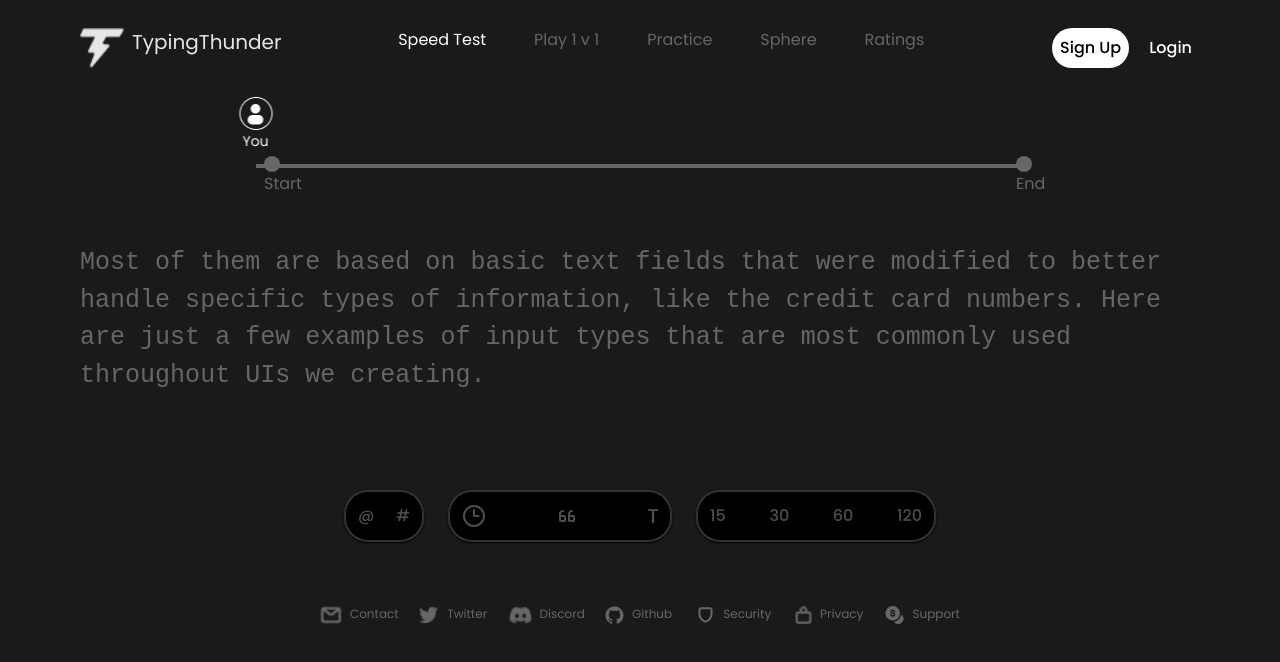
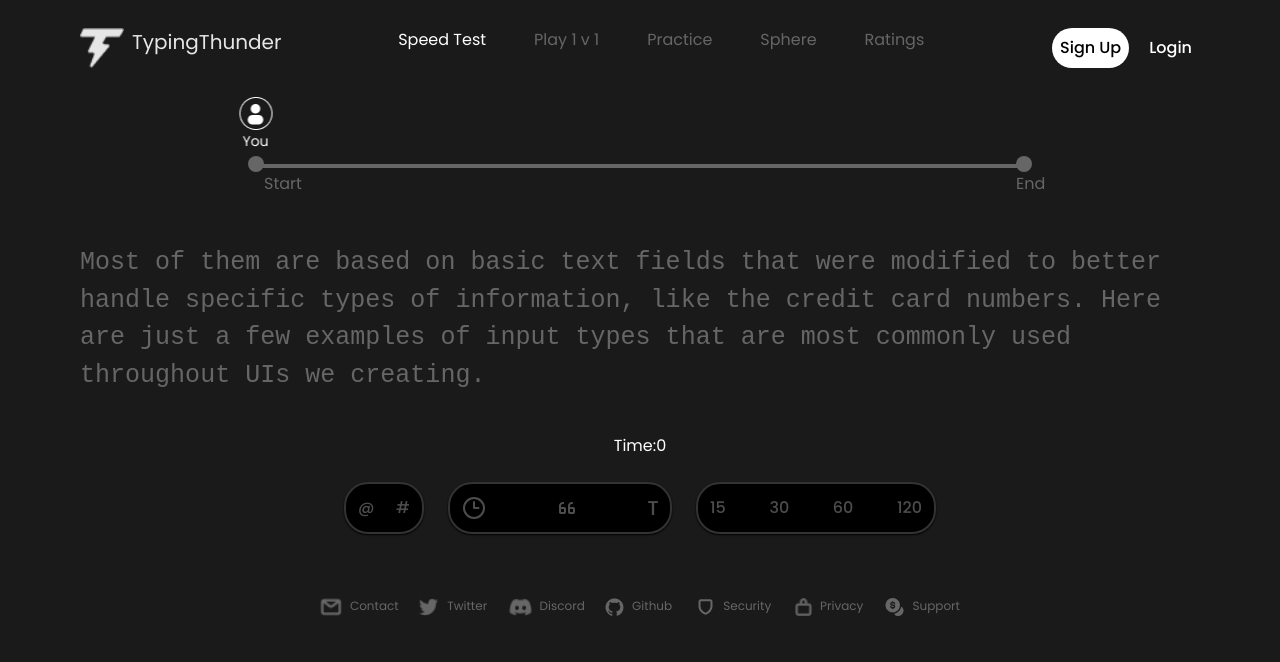
Before and after one commit to traptijindal/Typing-Thunder, a React (Vite) app in the folder typing_thunder/: page / in a window 1280 px wide. Shown: the top 662 px of the page. Built offline with nearby package versions, Linux system fonts and the light colour scheme.

Commit message:
added timer functionality

```diff
--- a/typing_thunder/src/Pages/Landing.jsx
+++ b/typing_thunder/src/Pages/Landing.jsx
@@ -9,12 +9,14 @@ const Landing = () => {
   const [randomText, setRandomText] = useState('');
   const [randomPunctuation, setAddPunctuation] = useState(false);
   const [randomNumber, setAddNumbers] = useState(false);
+  const [isRunning, setIsRunning] = useState(false);
+  const [showButtons,setShowButtons] = useState(true);
   return (
     <div className='m-5 md:mt-[25px] lg:mt-[28px] lg:mx-[80px] overflow-hidden static'>
       <Navbar/>
-      <Textarea randomText={randomText} randomPunctuation={randomPunctuation} randomNumber={randomNumber}/>
-      <Timer_word setRandomText={setRandomText} setAddPunctuation={setAddPunctuation} setAddNumbers={setAddNumbers}/>
-      <Footer/>
+      <Textarea randomText={randomText} randomPunctuation={randomPunctuation} randomNumber={randomNumber}  />
+      <Timer_word setRandomText={setRandomText} setAddPunctuation={setAddPunctuation} setAddNumbers={setAddNumbers}  isRunning={isRunning} setIsRunning={setIsRunning} showButtons={showButtons} setShowButtons={setShowButtons}/>
+      <Footer showButtons={showButtons} />
     </div>
   )
 }
--- a/typing_thunder/src/components/Footer.jsx
+++ b/typing_thunder/src/components/Footer.jsx
@@ -8,8 +8,10 @@ import github from  "/github.png"
 import security from  "/security.png"
 
 
-const Footer = () => {
+const Footer = ({showButtons}) => {
   return (
+<>
+{showButtons &&(
     <div className='flex justify-center gap-[24px] '>
     <div className='flex space-x-2 text-[#666666]'>
     <img src={mail} alt="" />
@@ -46,6 +48,7 @@ const Footer = () => {
       <p className='text-xs'>Support</p>
     </div>
   </div>
+   )}</>
   )
 }
 
--- a/typing_thunder/src/components/Textarea.jsx
+++ b/typing_thunder/src/components/Textarea.jsx
@@ -1,111 +1,7 @@
-// import React, { useState,useEffect } from 'react';
-// import profile from "/Frame 67.png";
-
-// const Textarea = () => {
-//   const [userInput, setUserInput] = useState('');
-//   const text = "Most of them are based on basic text fields that were modified to better handle specific types of information, like the credit card numbers. Here are just a few examples of input types that are most commonly used throughout UIs we creating.";
-
-//   const handleChange = (e) => {
-//     setUserInput(e.target.value);
-//   };
-
-//   const getHighlightedText = (input, text) => {
-//     return text.split('').map((char, index) => {
-//       if (index < input.length) {
-//         return input[index] === char ? (
-//           <span key={index} className="text-white">{char}</span>
-//         ) : (
-//           <span key={index} className="text-red-500">{char}</span>
-//         );
-//       } else {
-//         return <span key={index} className="text-[#666666]">{char}</span>;
-//       }
-//     });
-//   };
-
-//   const calculateProgress = (input, text) => {
-//     let correctCount = 0;
-//     for (let i = 0; i < text.length; i++) {
-//       if (i < input.length && input[i] === text[i]) {
-//         correctCount++;
-//       }
-//     }
-//     return (correctCount / text.length) * 100;
-//   };
-
-//   const progress = calculateProgress(userInput, text);
-
-//   useEffect(() => {
-//     const handleKeyPress = (e) => {
-//       let key = e.key;
-
-//       // Check if Caps Lock is on
-//       const capsLockOn = e.getModifierState('CapsLock');
-//       if (key !== 'CapsLock' && key !== 'Backspace') {
-//       if (capsLockOn) {
-//         key = key.toUpperCase(); // Convert to uppercase if Caps Lock is on
-//       } else {
-//         key = key.toLowerCase(); // Convert to lowercase if Caps Lock is off
-//       }
-//     }
-//       if (key === 'Backspace') {
-//         setUserInput(prevInput => prevInput.slice(0, -1)); // Handle backspace
-//       } else if(key!='CapsLock') {
-//         setUserInput(prevInput => prevInput + key); // Append the pressed key to userInput
-//       }
-//     };
-
-//     window.addEventListener('keydown', handleKeyPress);
-
-//     return () => {
-//       window.removeEventListener('keydown', handleKeyPress);
-//     };
-//   }, []);
-
-//   return (
-//     <div className='mb-24'>
-//       <div className='flex justify-center'>
-//         <div className="relative flex mb-20 w-full max-w-3xl my-8">
-//           <img
-//             src={profile}
-//             alt="profile"
-//             className='absolute bottom-4 transition-transform duration-300'
-//             style={{ left: `${progress}%`, transform: 'translateX(-50%)' }}
-//           />
-//           <div
-//             className="absolute w-full h-1"
-//             style={{
-//               background: `linear-gradient(to right, white ${progress}%, #666666 ${progress}%)`
-//             }}
-//           ></div>
-//           <div className="relative w-full flex justify-between">
-//             <div>
-//               <div className="absolute left-0 transform translate-x-1/2 -translate-y-1/2 h-4 w-4 bg-[#666666] rounded-full "></div>
-//               <div className='text-[#666666] mt-4 absolute left-0 transform translate-x-1/2 -translate-y-1/2 h-4 w-4'>Start</div>
-//             </div>
-//             <div>
-//               <div className="absolute right-0 transform translate-x-1/2 -translate-y-1/2 h-4 w-4 bg-[#666666] rounded-full"></div>
-//               <div className='text-[#666666] mt-4 absolute right-0 transform translate-x-1/2 -translate-y-1/2 h-4 w-4'>End</div>
-//             </div>
-//           </div>
-//         </div>
-//       </div>
-//       <div className='text-[25px] text-start font-ocr' >
-//         {getHighlightedText(userInput, text)}
-
-//       </div>
-
-//     </div>
-//   );
-// }
-
-// export default Textarea;
-
-
 import React, { useState, useEffect } from 'react';
 import profile from "/Frame 67.png";
 
-const Textarea = ({ randomText, randomPunctuation, randomNumber }) => {
+const Textarea = ({ randomText, randomPunctuation, randomNumber}) => {
   const defaultText = "Most of them are based on basic text fields that were modified to better handle specific types of information, like the credit card numbers. Here are just a few examples of input types that are most commonly used throughout UIs we creating.";
   const [userInput, setUserInput] = useState('');
   const [text, setText] = useState(defaultText);
@@ -136,6 +32,10 @@ const Textarea = ({ randomText, randomPunctuation, randomNumber }) => {
      }
   }, [randomNumber]);
 
+  const resetUserInput = () => {
+    setUserInput('');
+  };
+
   const getHighlightedText = (input, text) => {
     return text.split('').map((char, index) => {
       if (index < input.length) {
@@ -149,6 +49,7 @@ const Textarea = ({ randomText, randomPunctuation, randomNumber }) => {
       }
     });
   };
+
 
   const calculateProgress = (input, text) => {
     let correctCount = 0;
@@ -167,7 +68,7 @@ const Textarea = ({ randomText, randomPunctuation, randomNumber }) => {
       let key = e.key;
 
       if (e.altKey) {
-        return; // Do nothing if Alt is pressed
+        return;
       }
 
       if (key === 'Shift') {
@@ -216,8 +117,10 @@ const Textarea = ({ randomText, randomPunctuation, randomNumber }) => {
       window.removeEventListener('keyup', handleKeyUp);
     };
   }, [shiftPressed, capsLockOn]);
+
+
   return (
-    <div className='mb-24'>
+    <div className='mb-10'>
       <div className='flex justify-center'>
         <div className="relative flex mb-20 w-full max-w-3xl my-8">
           <img
@@ -234,7 +137,7 @@ const Textarea = ({ randomText, randomPunctuation, randomNumber }) => {
           ></div>
           <div className="relative w-full flex justify-between">
             <div>
-              <div className="absolute left-0 transform translate-x-1/2 -translate-y-1/2 h-4 w-4 bg-[#666666] rounded-full"></div>
+              <div className="absolute left-0 transform -translate-x-1/2 -translate-y-1/2 h-4 w-4 bg-[#666666] rounded-full"></div>
               <div className='text-[#666666] mt-4 absolute left-0 transform translate-x-1/2 -translate-y-1/2 h-4 w-4'>Start</div>
             </div>
             <div>
@@ -247,6 +150,7 @@ const Textarea = ({ randomText, randomPunctuation, randomNumber }) => {
       <div className='text-[25px] text-start font-ocr'>
         {getHighlightedText(userInput, text)}
       </div>
+
     </div>
   );
 };
--- a/typing_thunder/src/components/Timer_word.jsx
+++ b/typing_thunder/src/components/Timer_word.jsx
@@ -1,46 +1,12 @@
-// import React from 'react'
-// import { Clock3 } from 'lucide-react';
-// import quotes from "/Double_Quotes_L.png"
-// import T from "/T.png"
-
-// const Timer_word = () => {
-//   return (
-//     <div className='flex  justify-center space-x-6  mb-16'>
-//       <div className='flex justify-between items-center rounded-3xl p-3 bg-[black] text-[#4D4D4D] font-medium w-20 border-2 border-[#333333] shadow-sm shadow-black'>
-//            <p className='cursor-pointer'>@</p>
-//            <p className='cursor-pointer'>#</p>
-//       </div>
-//       <div className='flex  justify-between items-center rounded-3xl p-3 bg-black text-[#4D4D4D] font-medium w-56 border-2 border-[#333333] shadow-sm shadow-black'>
-//         <p><Clock3 className="cursor-pointer"/></p>
-//       <img src={quotes} alt="image" className='cursor-pointer'/>
-//       <img src={T} alt="image" className='text-[#4D4D4D] cursor-pointer'/>
-
-
-//       </div>
-
-
-
-//       <div className='flex  justify-between items-center rounded-3xl p-3 bg-black text-[#4D4D4D] font-medium w-60 border-2 border-[#333333] shadow-sm shadow-[black]'>
-//         <p className='cursor-pointer'>15</p>
-//         <p className='cursor-pointer'>30</p>
-//         <p className='cursor-pointer'>60</p>
-//         <p className='cursor-pointer'>120</p>
-//       </div>
-//       <div>
-
-//       </div>
-//     </div>
-//   )
-// }
-
-// export default Timer_word
-
-import React, { useState } from 'react';
+import React, { useState,useEffect } from 'react';
 import { Clock3 } from 'lucide-react';
 import quotes from "/Double_Quotes_L.png";
 import T from "/T.png";
 
-const Timer_word = ({ setRandomText, setAddPunctuation, setAddNumbers }) => {
+const Timer_word = ({ setRandomText, setAddPunctuation, setAddNumbers , setIsRunning, isRunning ,showButtons, setShowButtons}) => {
+  const [timeLeft, setTimeLeft] = useState(0);
+
+
   const texts = [
     "The sun dipped below the horizon, painting the sky with hues of orange and pink. The evening breeze carried the scent of blooming jasmine, creating a serene atmosphere.",
     "A gentle rain began to fall, tapping softly on the window. The rhythmic sound was calming, a perfect backdrop for an evening spent reading a captivating novel.",
@@ -56,7 +22,7 @@ const Timer_word = ({ setRandomText, setAddPunctuation, setAddNumbers }) => {
      "A sailboat glided gracefully across the lake, its white sails billowing in the wind. The water shimmered under the sun, reflecting the beauty of the clear blue sky.",
      "The laughter of children echoed through the playground, a joyful chorus that lifted spirits. Their carefree games and imaginative adventures were a reminder of the innocence of youth.",
      "A vibrant garden bloomed with a riot of colors, flowers of every hue swaying gently in the breeze. It was a living canvas, a testament to the wonders of nature's palette.",
-     "The aroma of a home-cooked meal filled the house, promising a delicious feast. Family and friends gathered around the table, sharing stories and laughter, creating cherished memories."
+     "The aroma of a home-cooked meal filled the house, promising a delicious feast. Family and friends gathered around the table, sharing stories and laughter, creating cherished memories.",
 
 ];
 
@@ -89,19 +55,47 @@ const generateNumbers = () =>{
   const handleQuoteClick = () => {
     const randomText = generateRandomText();
     setRandomText(randomText);
+
+
   };
 
   const handleAddPunctuation = () => {
     const randomPunctuation= generatePunctuation();
     setAddPunctuation(randomPunctuation);
+
   };
 
   const handleAddNumbers = () => {
     const randomNumber = generateNumbers();
     setAddNumbers(randomNumber);
+
+
+  };
+
+  useEffect(() => {
+    let timer;
+    if (isRunning && timeLeft > 0) {
+      timer = setInterval(() => {
+        setTimeLeft((prevTime) => prevTime - 1);
+      }, 1000);
+    } else if (timeLeft === 0 && isRunning) {
+      setIsRunning(false);
+      // Handle time-up logic here (e.g., notify the user, stop the test)
+    }
+
+    return () => clearInterval(timer);
+  }, [isRunning, timeLeft]);
+
+  const handleTimeClick = (seconds) => {
+    setTimeLeft(seconds);
+    setIsRunning(true);
+    setShowButtons(false);
   };
 
   return (
+    <div >
+       <p className='text-center text-white mb-6'>Time:{timeLeft}</p>
+      {showButtons &&(
         <div className='flex justify-center space-x-6 mb-16'>
         <div className='flex justify-between items-center rounded-3xl p-3 bg-[black] text-[#4D4D4D] font-medium w-20 border-2 border-[#333333] shadow-sm shadow-black'>
            <p className='cursor-pointer' onClick={handleAddPunctuation}>@</p>
@@ -113,11 +107,13 @@ const generateNumbers = () =>{
            <img src={T} alt="text" className='text-[#4D4D4D] cursor-pointer'/>
          </div>
          <div className='flex justify-between items-center rounded-3xl p-3 bg-black text-[#4D4D4D] font-medium w-60 border-2 border-[#333333] shadow-sm shadow-[black]'>
-        <p className='cursor-pointer'>15</p>
-        <p className='cursor-pointer'>30</p>
-        <p className='cursor-pointer'>60</p>
-        <p className='cursor-pointer'>120</p>
+           <p className='cursor-pointer' onClick={()=>handleTimeClick(15)}>15</p>
+           <p className='cursor-pointer' onClick={()=>handleTimeClick(30)}>30</p>
+           <p className='cursor-pointer'onClick={()=>handleTimeClick(60)}>60</p>
+           <p className='cursor-pointer'onClick={()=>handleTimeClick(120)}>120</p>
          </div>
+       </div>
+      )}
     </div>
   );
 };
```
Lines whose indentation alone changed are shown as unchanged.
